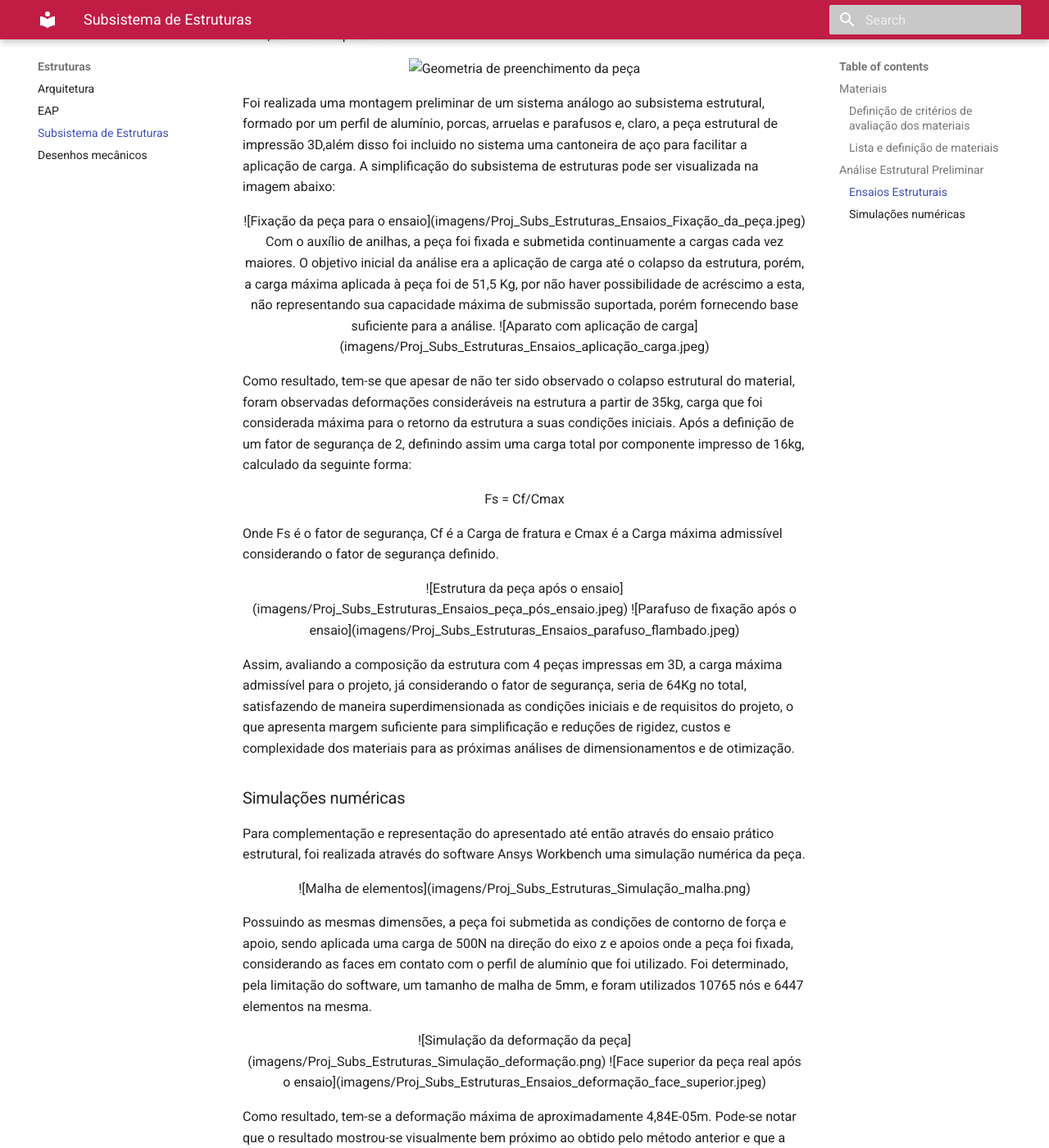
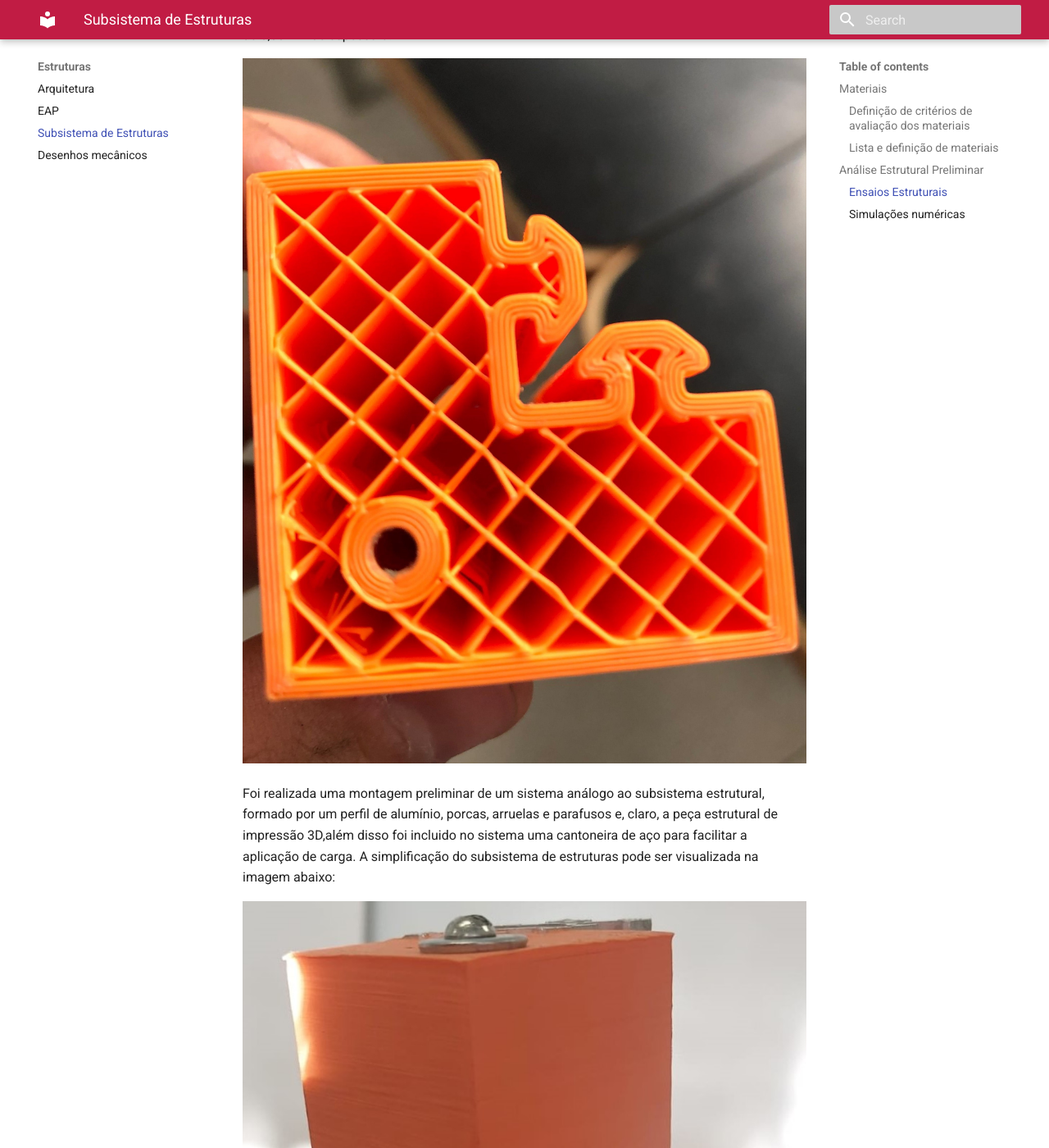
Before and after one commit to Calcioft/ScanPoint, an MkDocs documentation site: the page built from docs/estruturas/Projeto_subsistema_estruturas.md, in a window 1280 px wide and 1400 px high, scrolled down 3282 px. Shown: the whole window at 82% size. Built offline with MkDocs 1.6.1 and Material for MkDocs 9.7.7, drawn with Linux system fonts in a browser that asks for light colours; some of the changed text lies outside the part shown.

Commit message:
Update Projeto_subsistema_estruturas.md

```diff
--- a/docs/estruturas/Projeto_subsistema_estruturas.md
+++ b/docs/estruturas/Projeto_subsistema_estruturas.md
@@ -73,18 +73,18 @@ Graças aos pontos descritos anteriormente, optou-se pela realização de um ens
 
 
 
-<center><img src="imagens/Proj_Subs_Estruturas_Ensaios_geometria_.jpeg" alt="Geometria de preenchimento da peça" width="400"></center>
+<!--<center><img src="imagens/Proj_Subs_Estruturas_Ensaios_geometria_.jpeg" alt="Geometria de preenchimento da peça" width="400"></center>-->
 
 <!--<img width="100" title="Peça utilizada para o ensaio" src="imagens/Proj_Subs_Estruturas_Ensaios_Peça_analisada_3D.jpg"/> -->
 
-<!--![Geometria de preenchimento da peça](imagens/Proj_Subs_Estruturas_Ensaios_geometria_.jpeg)-->
+![Geometria de preenchimento da peça](imagens/Proj_Subs_Estruturas_Ensaios_geometria_.jpeg)
 
 
 
 Foi realizada uma montagem preliminar de um sistema análogo ao subsistema estrutural, formado por um perfil de alumínio, porcas, arruelas e parafusos e, claro, a peça estrutural de impressão 3D,além disso foi incluido no sistema uma cantoneira de aço para facilitar a aplicação de carga. A simplificação do subsistema de estruturas pode ser visualizada na imagem abaixo:
 
 
-<div align="center">
+
 
 ![Fixação da peça para o ensaio](imagens/Proj_Subs_Estruturas_Ensaios_Fixação_da_peça.jpeg)
 
@@ -92,7 +92,7 @@ Com o auxílio de anilhas, a peça foi fixada e submetida continuamente a cargas
 
 ![Aparato com aplicação de carga](imagens/Proj_Subs_Estruturas_Ensaios_aplicação_carga.jpeg)
 
-</div>
+
 
 Como resultado, tem-se que apesar de não ter sido observado o colapso estrutural do material, foram observadas deformações consideráveis na estrutura a partir de 35kg, carga que foi considerada máxima para o retorno da estrutura a suas condições iniciais. Após a definição de um fator de segurança de 2, definindo assim uma carga total por componente impresso de 16kg, calculado da seguinte forma:
 
@@ -104,13 +104,13 @@ Fs = Cf/Cmax
 
 Onde Fs é o fator de segurança, Cf é a Carga de fratura e Cmax é a Carga máxima admissível considerando o fator de segurança definido.
 
-<div align="center">
+
 
 ![Estrutura da peça após o ensaio](imagens/Proj_Subs_Estruturas_Ensaios_peça_pós_ensaio.jpeg)
 
 ![Parafuso de fixação após o ensaio](imagens/Proj_Subs_Estruturas_Ensaios_parafuso_flambado.jpeg)
 
-</div>
+
 
 Assim, avaliando a composição da estrutura com 4 peças impressas em 3D, a carga máxima admissível para o projeto, já considerando o fator de segurança, seria de 64Kg no total, satisfazendo de maneira superdimensionada as condições iniciais e de requisitos do projeto, o que apresenta margem suficiente para simplificação e reduções de rigidez, custos e complexidade dos materiais para as próximas análises de dimensionamentos e de otimização.
 
@@ -119,21 +119,21 @@ Assim, avaliando a composição da estrutura com 4 peças impressas em 3D, a car
 
 Para complementação e representação do apresentado até então através do ensaio prático estrutural, foi realizada através do software Ansys Workbench uma simulação numérica da peça.
 
-<div align="center">
+
 
 ![Malha de elementos](imagens/Proj_Subs_Estruturas_Simulação_malha.png)
 
-</div>
+
 
 Possuindo as mesmas dimensões, a peça foi submetida as condições de contorno de força e apoio, sendo aplicada uma carga de 500N na direção do eixo z e apoios onde a peça foi fixada, considerando as faces em contato com o perfil de alumínio que foi utilizado. Foi determinado, pela limitação do software, um tamanho de malha de 5mm, e foram utilizados 10765 nós e 6447 elementos na mesma.
 
-<div align="center">
+
 
 ![Simulação da deformação da peça](imagens/Proj_Subs_Estruturas_Simulação_deformação.png)
 
 ![Face superior da peça real após o ensaio](imagens/Proj_Subs_Estruturas_Ensaios_deformação_face_superior.jpeg)
 
-</div>
+
 
 Como resultado, tem-se a deformação máxima de aproximadamente 4,84E-05m. Pode-se notar que o resultado mostrou-se visualmente bem próximo ao obtido pelo método anterior e que a deformação ocorre próximo a região de apoio onde foi inserido o parafuso e a ruela para apoio das cargas no objeto em questão.
 
```
